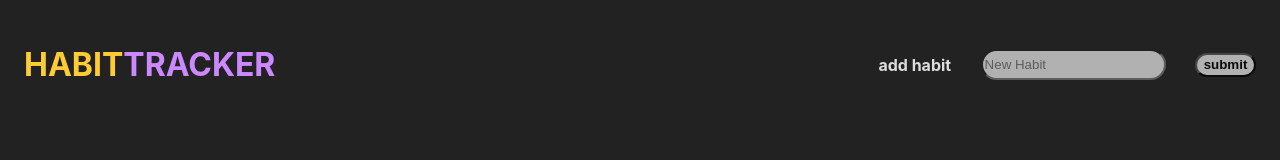
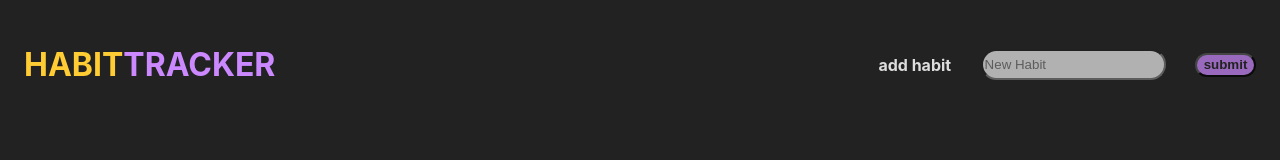
Before and after one commit to marckimbrey/habit-tracker, a React (Create React App) app: page / in a window 1280 px wide. Shown: the top 160 px of the page. Built offline with nearby package versions, Linux system fonts and the light colour scheme.

Commit message:
restyled addHabit submit

```diff
--- a/src/App.css
+++ b/src/App.css
@@ -31,29 +31,27 @@
   margin: 0 3%;
   opacity: 0.7;
   background: #eee;
-  color: #ddd;
+  color: #222;
+  height: 25px;
 }
 
 .add-habit-input:focus,
 .add-habit-input:active {
   opacity: 1;
-  font-weight: bold;
-}
-
-.add-habit-input {
-  height: 25px;
 }
 
 .add-habit button {
   border-radius: 100px;
   padding: 0.2em 0.5em;
   font-weight: bold;
-  background: #eee;
+  background: #c8f;
+  color: #222;
   opacity: 0.7;
 }
 
 .add-habit button:hover {
   opacity: 1;
+  transform: scale(1.04);
 }
 
 .add-habit label {
@@ -82,7 +80,6 @@
 
 .habit {
   text-align: center;
-  margin: ;
 }
 
 .habit:hover {
```
